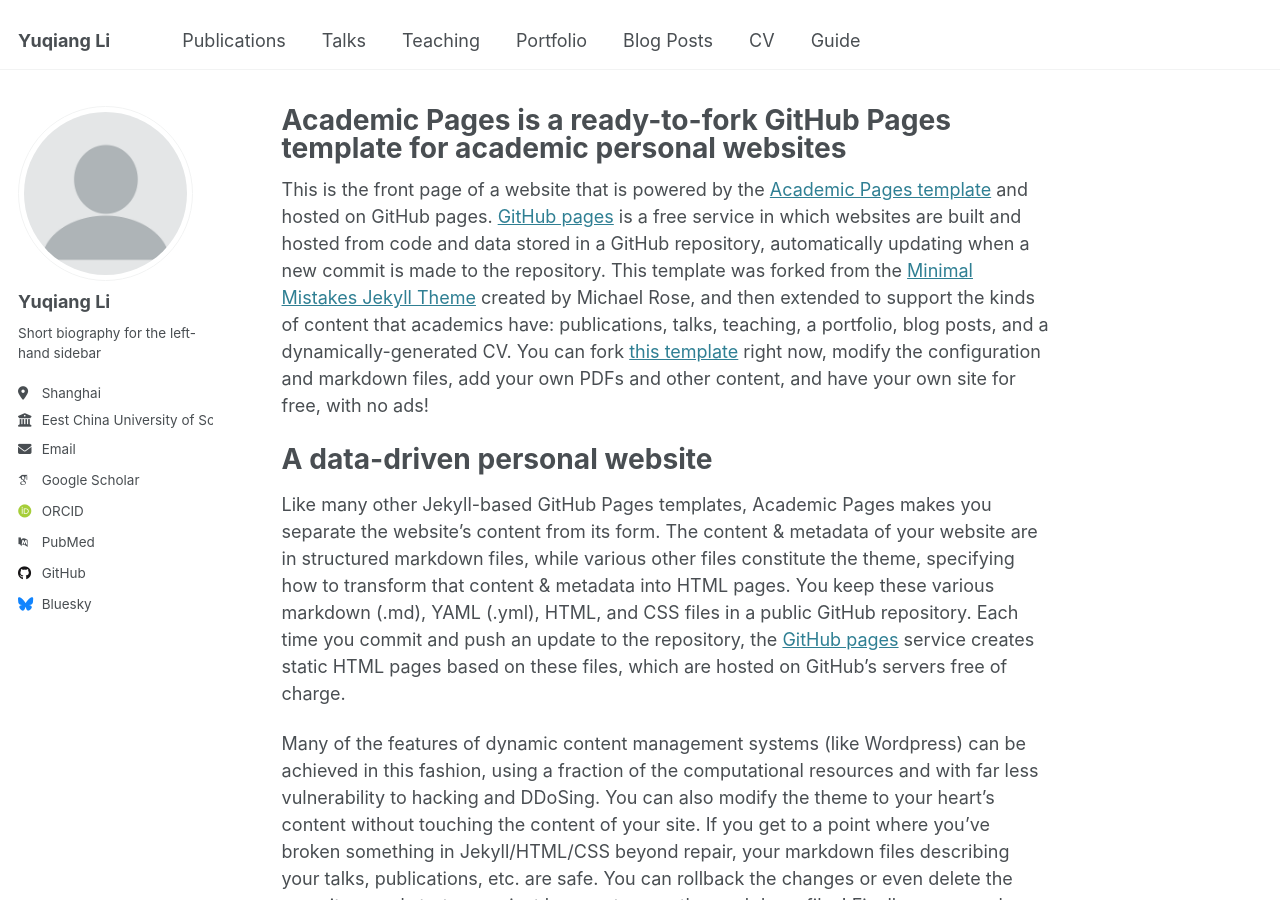
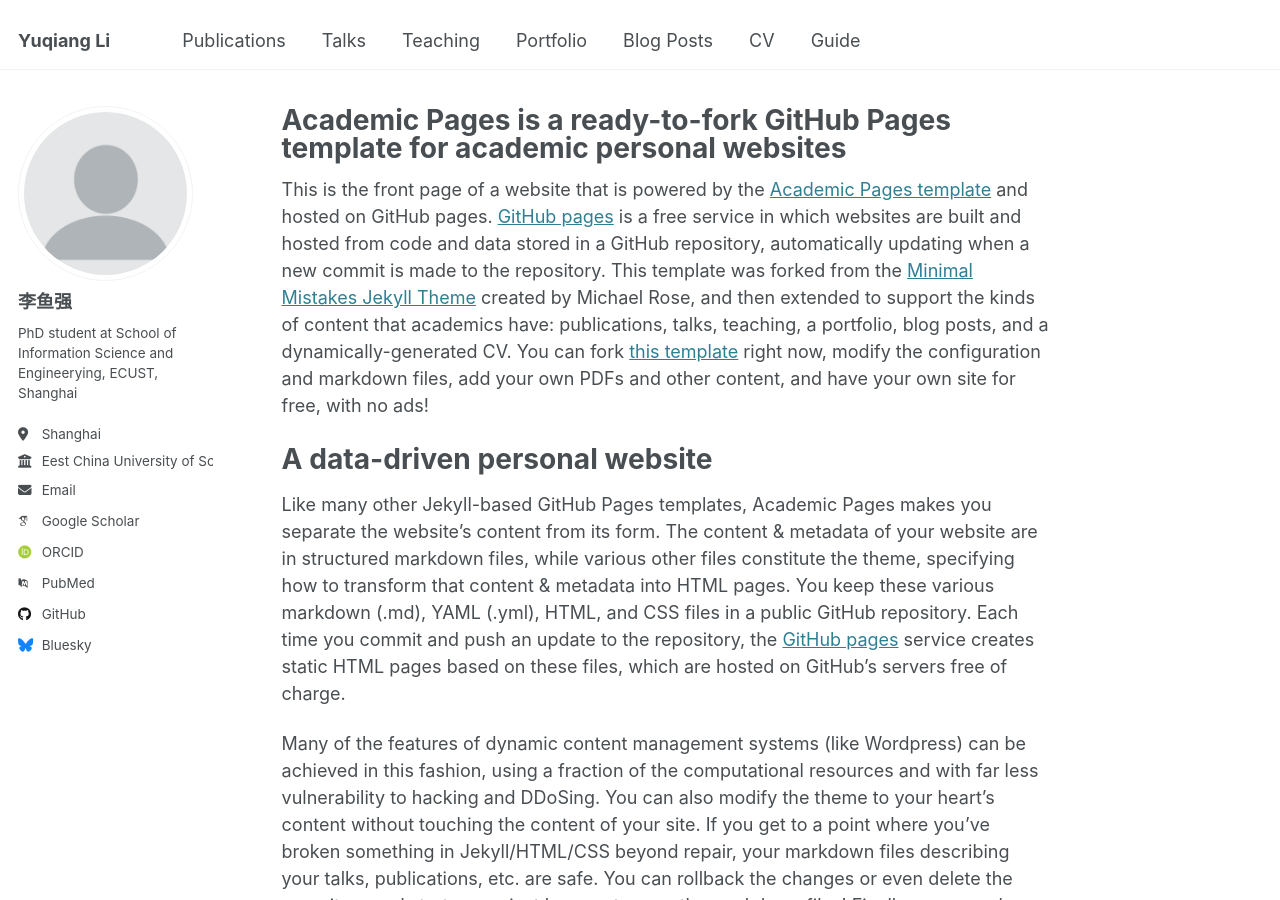
Before and after one commit to Yuqiangli092511/Yuqiangli092511.github.io, a Jekyll site: the page built from _pages/about.md, in a window 1280 px wide and 900 px high. Built offline with Jekyll 4.4.1, drawn with Linux system fonts in a browser that asks for light colours; some web fonts are replaced.

Commit message:
Update _config.yml

```diff
--- a/_config.yml
+++ b/_config.yml
@@ -23,9 +23,9 @@ repository               : "academicpages/academicpages.github.io"
 author:
   # Biographic information
   avatar           : "profile.png"
-  name             : "Yuqiang Li"
+  name             : "李鱼强"
   pronouns         : # example: "she/her"
-  bio              : "Short biography for the left-hand sidebar"
+  bio              : "PhD student at School of Information Science and Engineerying, ECUST, Shanghai"
   location         : "Shanghai"
   employer         : "Eest China University of Science and Technology"
   uri              : # URL
```
